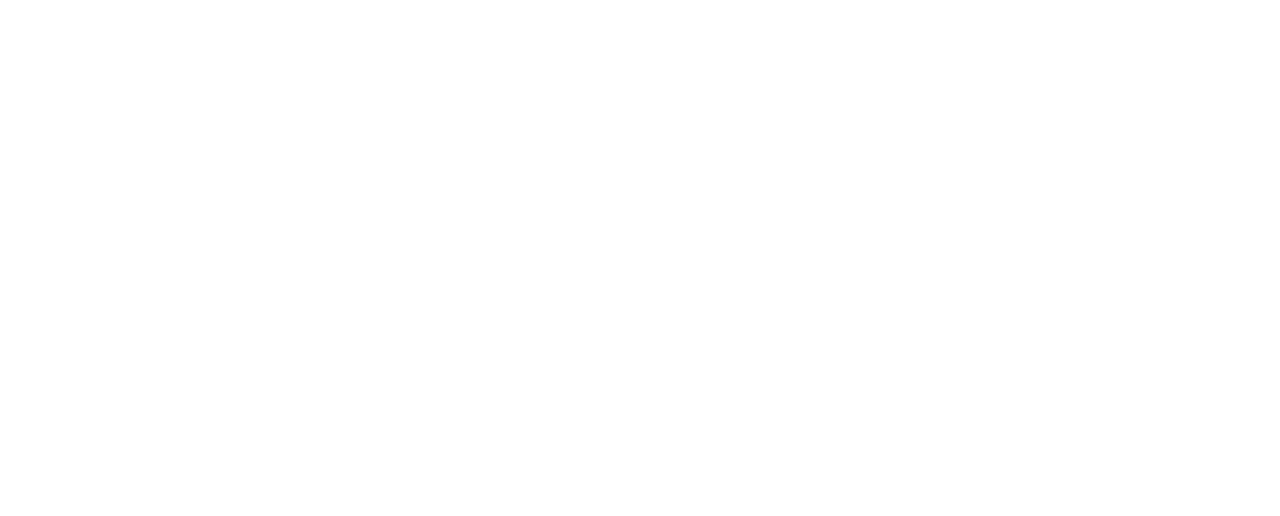
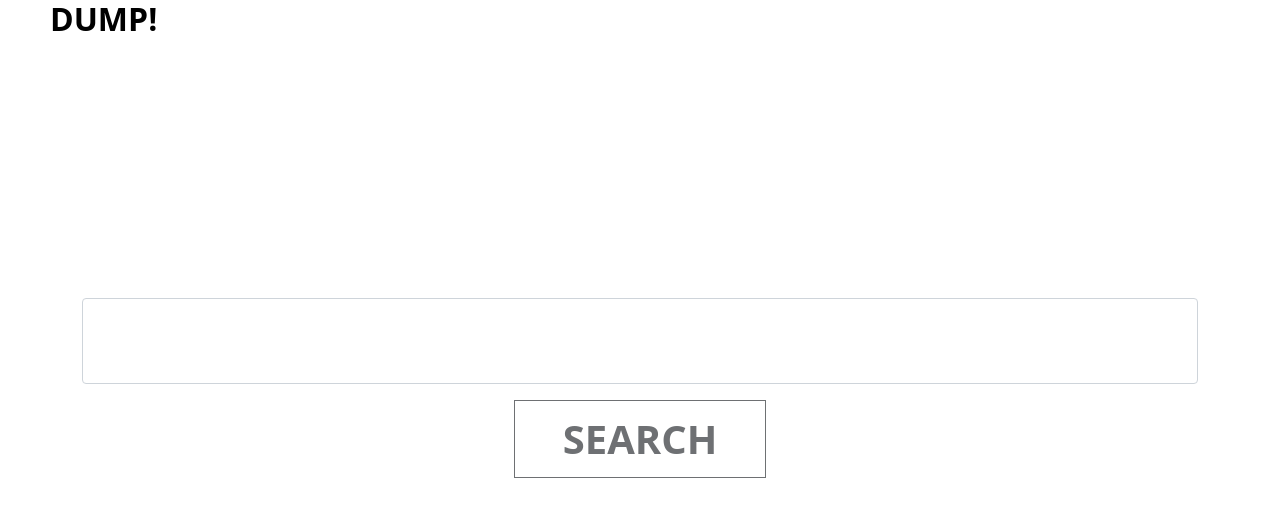
Before and after one commit to mxlouiej/dump-ideas-frontend, a React (Create React App) app: page /admin in a window 1280 px wide. Before the commit this address had no page. Shown: the top 516 px of the page. Built offline with nearby package versions, Linux system fonts and the light colour scheme.

Commit message:
search ui and admin page

```diff
--- a/src/App.css
+++ b/src/App.css
@@ -22,8 +22,19 @@
   font-size: 2.5rem !important;
 }
 
+.btn-bold {
+  font-weight: 700 !important;
+  border-radius: 0 !important;
+}
+
 .dump-header {
   top: 2rem;
+  z-index: 1;
+}
+
+.fixed-top {
+  left: 50px !important;
+  text-align: start;
 }
 
 .form-control {
@@ -34,7 +45,7 @@
 }
 
 .bold-text {
-  font-weight: bold;
+  font-weight: 700 !important;
 }
 
 .highlight-word {
@@ -137,4 +148,8 @@
     > :not(:first-child):not(.dropdown-menu):not(.valid-tooltip):not(.valid-feedback):not(.invalid-tooltip):not(.invalid-feedback) {
     width: auto;
   }
+
+  .fixed-top {
+    left: 10px !important;
+  }
 }
--- a/src/App.tsx
+++ b/src/App.tsx
@@ -6,6 +6,7 @@
 import MainPage from "./pages/mainPage";
 import DumpIdeas from "./pages/dumpIdeas";
 import ShitIdeas from "./pages/shitIdeas";
+import Admin from "./pages/admin";
 
 function App() {
   return (
@@ -14,6 +15,7 @@
         <Route path="/" element={<MainPage />} />
         <Route path="dump" element={<DumpIdeas />} />
         <Route path="shit" element={<ShitIdeas />} />
+        <Route path="admin" element={<Admin />} />
       </Routes>
     </BrowserRouter>
   );
--- a/src/components/header.tsx
+++ b/src/components/header.tsx
@@ -4,7 +4,7 @@
 
 const Header = () => {
   return (
-    <Row className="position-fixed dump-header">
+    <Row className=" fixed-top dump-header">
       <Link to="/" className="text-decoration-none text-black">
         <h2 className="bold-text">DUMP!</h2>
       </Link>
--- /dev/null
+++ b/src/components/searchResult.tsx
@@ -0,0 +1,50 @@
+import React from "react";
+import Row from "react-bootstrap/Row";
+import Col from "react-bootstrap/Col";
+import Button from "react-bootstrap/Button";
+
+type Props = {
+  id: string;
+  word: string;
+  wordType: string;
+  setEdit: React.Dispatch<React.SetStateAction<any>>;
+  setWord: React.Dispatch<React.SetStateAction<any>>;
+  setID: React.Dispatch<React.SetStateAction<any>>;
+  setWordType: React.Dispatch<React.SetStateAction<any>>;
+};
+
+const SearchResult = ({
+  id,
+  word,
+  wordType,
+  setEdit,
+  setWord,
+  setID,
+  setWordType,
+}: Props) => {
+  return (
+    <Row className=" border-bottom py-3">
+      <Col xs={9} md={6} className="d-md-flex justify-content-between">
+        <h5 className="mb-0 bold-text text-decoration-underline text-uppercase">
+          {word}
+        </h5>
+        <h5 className="mb-0 text-uppercase">{wordType}</h5>
+      </Col>
+      <Col className="d-flex justify-content-center">
+        <Button
+          variant="outline-dark btn-bold px-md-5"
+          onClick={() => {
+            setEdit(true);
+            setWord(word);
+            setID(id);
+            setWordType(wordType);
+          }}
+        >
+          EDIT
+        </Button>
+      </Col>
+    </Row>
+  );
+};
+
+export default SearchResult;
--- /dev/null
+++ b/src/pages/admin.tsx
@@ -0,0 +1,32 @@
+import React, { useState } from "react";
+import Container from "react-bootstrap/Container";
+
+import Header from "../components/header";
+import Search from "./search";
+import Edit from "./edit";
+
+const Admin = () => {
+  const [id, setID] = useState("");
+  const [word, setWord] = useState("");
+  const [wordType, setWordType] = useState("");
+  const [edit, setEdit] = useState<boolean>(false);
+
+  return (
+    <Container className="main-container d-flex flex-column justify-content-center">
+      <Header />
+      {edit ? (
+        <Edit word={word} wordType={wordType} id={id} setEdit={setEdit} />
+      ) : (
+        <Search
+          word={word}
+          setID={setID}
+          setWordType={setWordType}
+          setWord={setWord}
+          setEdit={setEdit}
+        />
+      )}
+    </Container>
+  );
+};
+
+export default Admin;
--- /dev/null
+++ b/src/pages/search.tsx
@@ -0,0 +1,80 @@
+import React, { useState } from "react";
+import Row from "react-bootstrap/Row";
+import Col from "react-bootstrap/Col";
+import InputGroup from "react-bootstrap/InputGroup";
+import FormControl from "react-bootstrap/FormControl";
+import Button from "react-bootstrap/Button";
+
+import SearchResult from "../components/searchResult";
+
+type Props = {
+  word: string;
+  setEdit: React.Dispatch<React.SetStateAction<any>>;
+  setWord: React.Dispatch<React.SetStateAction<any>>;
+  setID: React.Dispatch<React.SetStateAction<any>>;
+  setWordType: React.Dispatch<React.SetStateAction<any>>;
+};
+
+const Search = ({ setEdit, word, setWord, setID, setWordType }: Props) => {
+  const [result, setResult] = useState<any[]>([]);
+
+  const searchWord = async (word: string) => {
+    await fetch(`https://dump-ideas-backend.herokuapp.com/searchWord/${word}`)
+      .then((res) => {
+        return res.json();
+      })
+      .then((data) => {
+        setResult(data.results);
+      });
+  };
+  return (
+    <>
+      <Row className="flex-column">
+        <Col>
+          <p className=" text-end mb-0">
+            {result.length > 0 && `${result.length} Found`}
+          </p>
+          <InputGroup className="mb-3">
+            <FormControl
+              aria-label="Text input"
+              onChange={(e: React.ChangeEvent<HTMLInputElement>) =>
+                setWord(e.target.value)
+              }
+            />
+          </InputGroup>
+        </Col>
+        <Col>
+          <Button
+            variant="outline-dark btn-large-bold px-md-5"
+            size="lg"
+            onClick={() => searchWord(word.toLowerCase())}
+            disabled={word ? false : true}
+          >
+            SEARCH
+          </Button>
+        </Col>
+      </Row>
+      <Row
+        className={`mt-4 overflow-auto justify-content-center ${
+          result.length > 6 ? `h-50` : ``
+        }`}
+      >
+        {result &&
+          result.map((item, key) => (
+            <SearchResult
+              key={key}
+              id={item._id.$oid}
+              word={item.word}
+              wordType={item.wordType}
+              setEdit={setEdit}
+              setWord={setWord}
+              setID={setID}
+              setWordType={setWordType}
+            />
+          ))}
+      </Row>
+    </>
+  );
+};
+
+export default Search;
```
